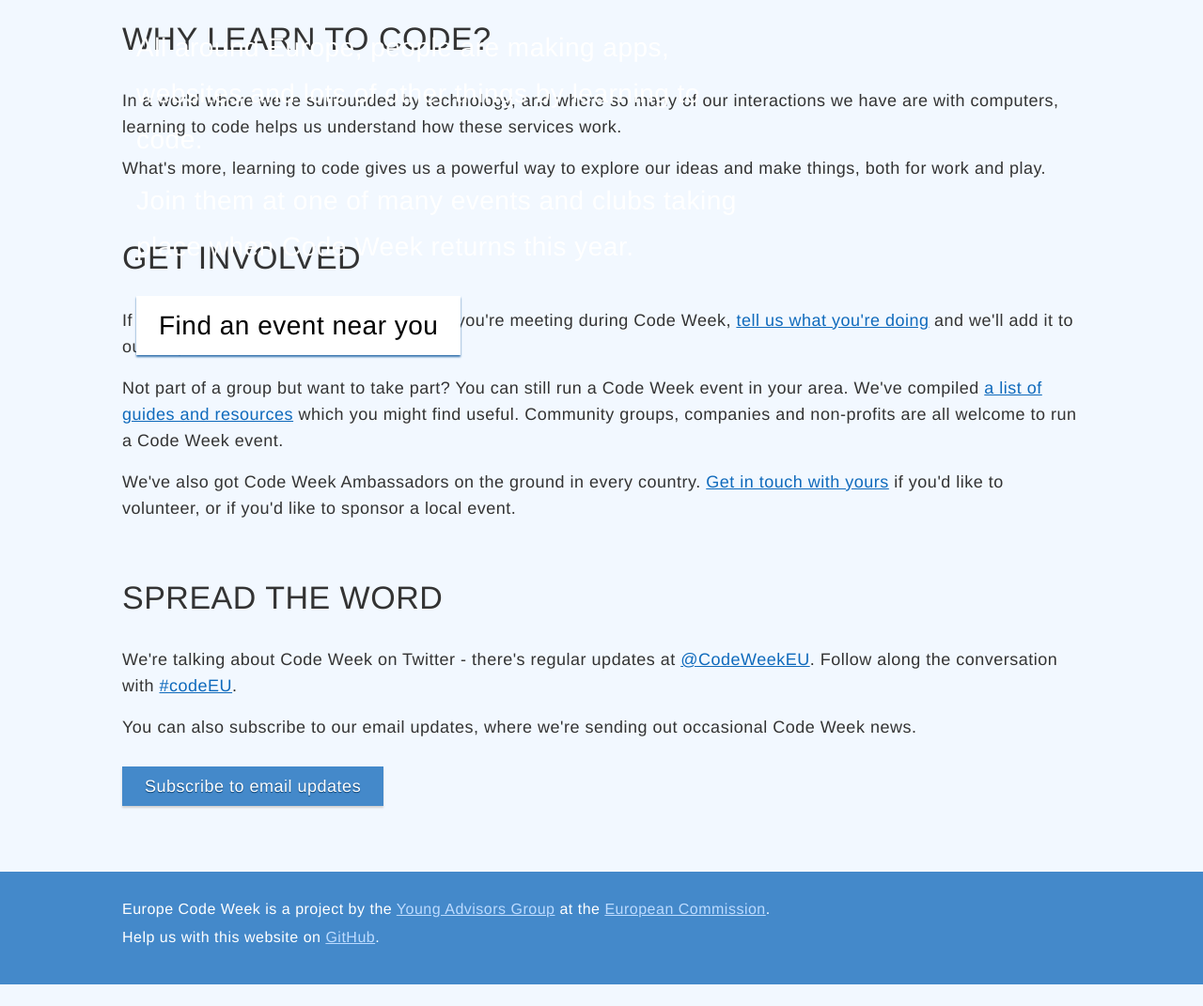
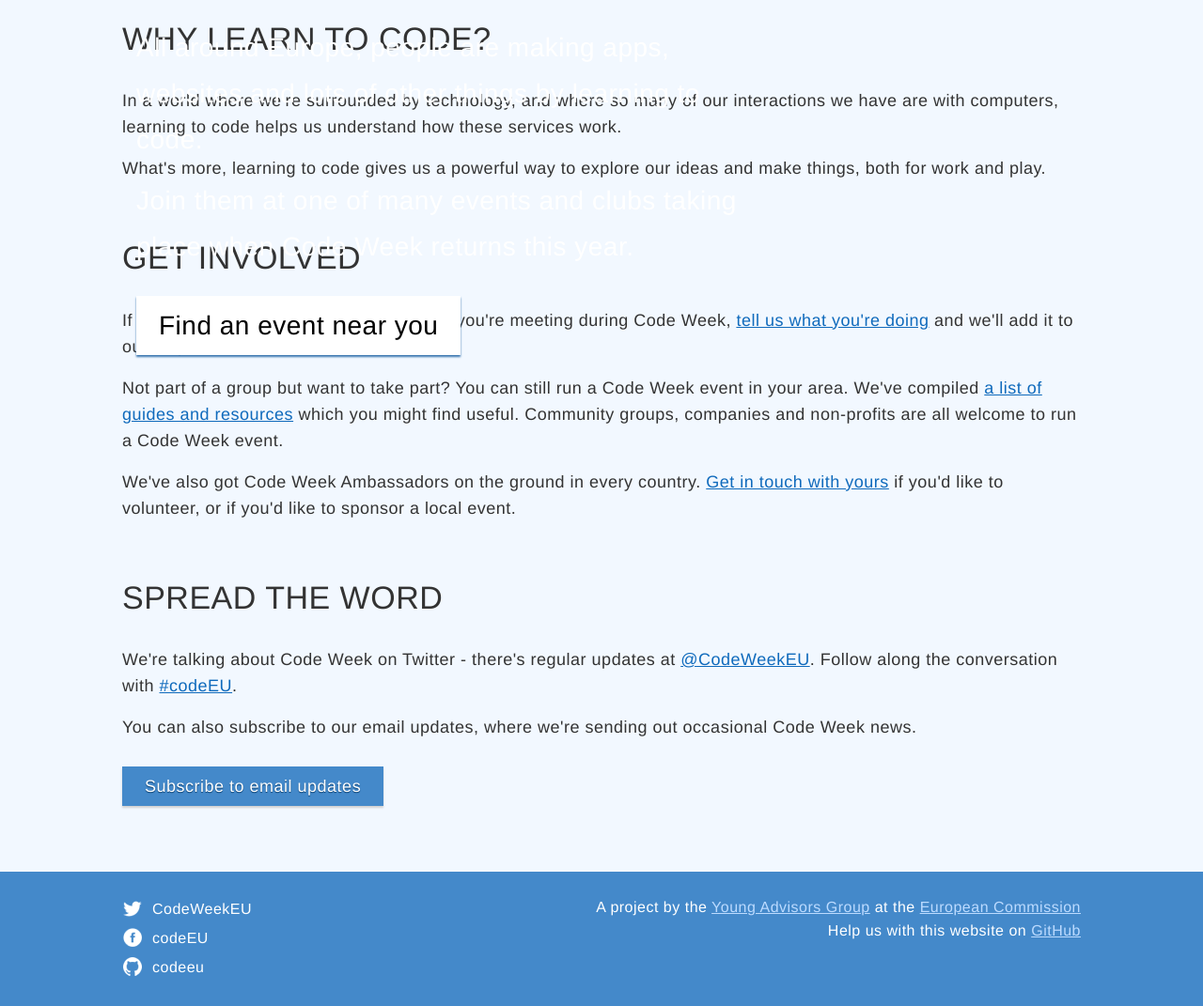
Before and after one commit to codeeu/codeeu.github.io, a Jekyll site: the page built from index.html, in a window 1280 px wide, cut to the strip 557-1628 px from the top of the page. Shown: the whole strip at 94% size. Built offline with Jekyll 4.4.1, drawn with Linux system fonts in a browser that asks for light colours; nearby versions of some CDN libraries; some web fonts are replaced; Markdown is read by kramdown in place of the engine named in the settings; before the commit the page ends 1605 px from its top, so only the background shows below that.

Commit message:
Add social links to the footer

```diff
--- a/_layouts/default.html
+++ b/_layouts/default.html
@@ -17,12 +17,16 @@
   {{ content }}
 
   <footer>
-    <div class="inner">
-      <p>
-        Europe Code Week is a project by the <a href="http://ec.europa.eu/digital-agenda/en/young-advisors">Young Advisors Group</a> at the <a href="http://ec.europa.eu/index_en.htm">European Commission</a>.
-        <br>
-        Help us with this website on <a href="https://github.com/codeeu/codeeu.github.io">GitHub</a>.
-      </p>
+    <div class="inner row">
+      <ul class="links col-md-4">
+        <li><a href="https://twitter.com/codeweekeu" title="@CodeWeekEU on Twitter" class="twitter">CodeWeekEU</a></li>
+        <li><a href="https://www.facebook.com/codeEU" title="Europe Code Week on Facebook" class="facebook">codeEU</a></li>
+        <li><a href="https://github.com/codeeu" title="CodeEU on GitHub" class="github">codeeu</a></li>
+      </ul>
+      <div class="team links col-md-8">
+        A project by the <a href="http://ec.europa.eu/digital-agenda/en/young-advisors">Young Advisors Group</a> at the <a href="http://ec.europa.eu/index_en.htm">European Commission</a><br>
+        Help us with this website on <a href="https://github.com/codeeu/codeeu.github.io">GitHub</a>
+      </div>
     </div>
   </footer>
 
--- a/stylesheets/core.css
+++ b/stylesheets/core.css
@@ -251,28 +251,42 @@ footer {
   margin-top: 40px;
 }
 
-footer .inner {
-  overflow: hidden;
-}
-
-footer p {
-  float: left;
+footer .team {
   padding: 25px 0;
   font-size: 16px;
-  line-height: 30px;
+  line-height: 25px;
+  text-align: right;
 }
-footer p a, footer p a:link, footer p a:visited {
+footer a, footer a:link, footer a:visited {
   color: #bcdbff;
 }
 
-footer a.ec-logo {
+footer ul.links {
+  padding: 25px 0;
+  margin: 0;
+}
+footer ul.links li {
+  list-style: none;
+  padding: 0;
+  font-size: 16px;
+}
+footer ul.links li a, footer ul.links li a:visited {
   display: block;
-  float: right;
+  padding: 4px 0 4px 32px;
+  background: transparent no-repeat left 3px;
+  color: #fff;
   text-decoration: none;
-  text-indent: -9999px;
-  width: 135px;
-  height: 95px;
-  background: #fff url('ec-logo.png') no-repeat center center;
-  padding: 8px;
-  margin: 5px;
 }
+footer ul.links li a:hover {
+  text-decoration: underline;
+}
+
+footer ul.links li a.twitter {
+  background-image: url('/images/links-twitter.png');
+}
+footer ul.links li a.facebook {
+  background-image: url('/images/links-facebook.png');
+}
+footer ul.links li a.github {
+  background-image: url('/images/links-github.png');
+}
```
Also changed, not shown: images/links-facebook.png (added), images/links-github.png (added), images/links-twitter.png (added).
